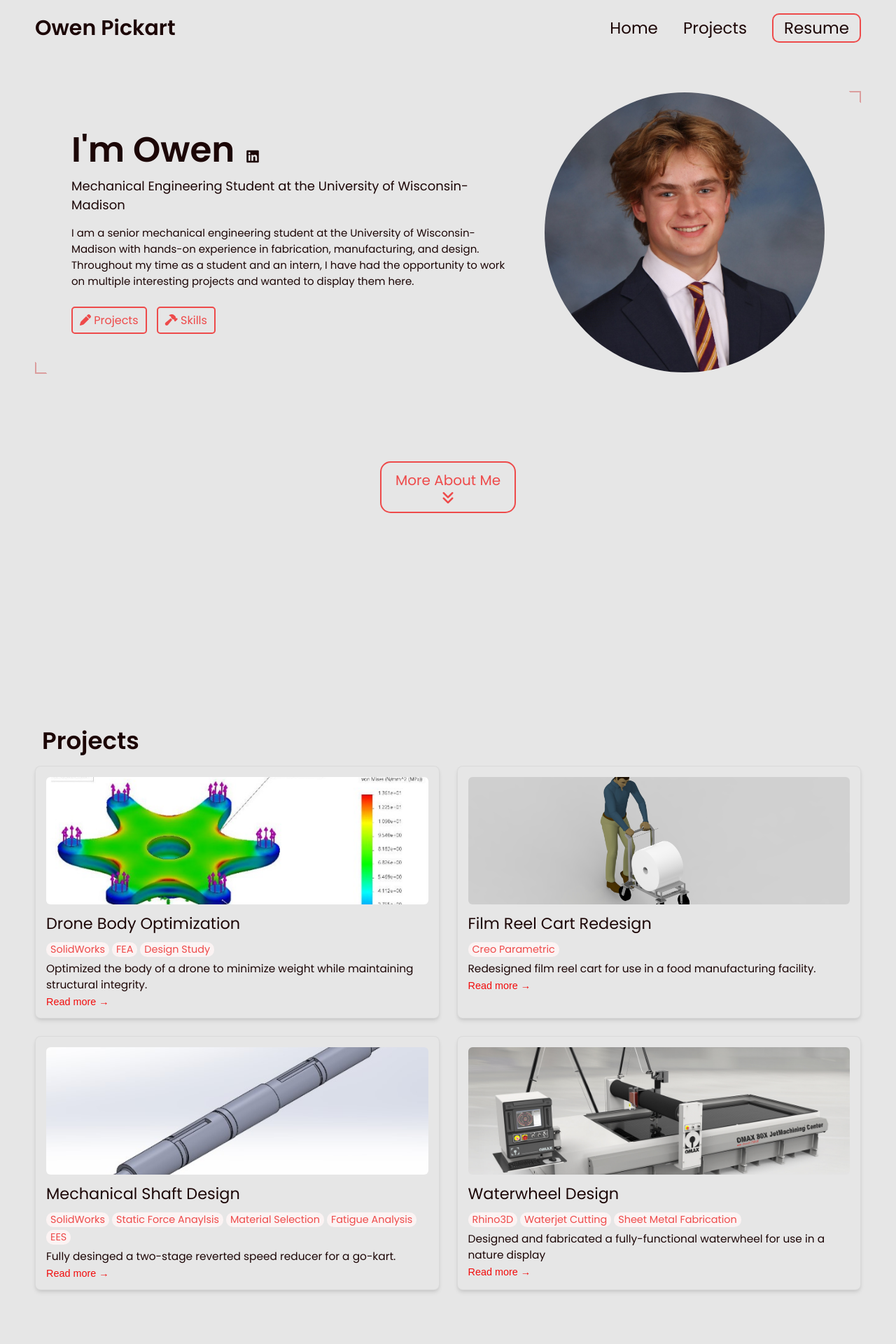
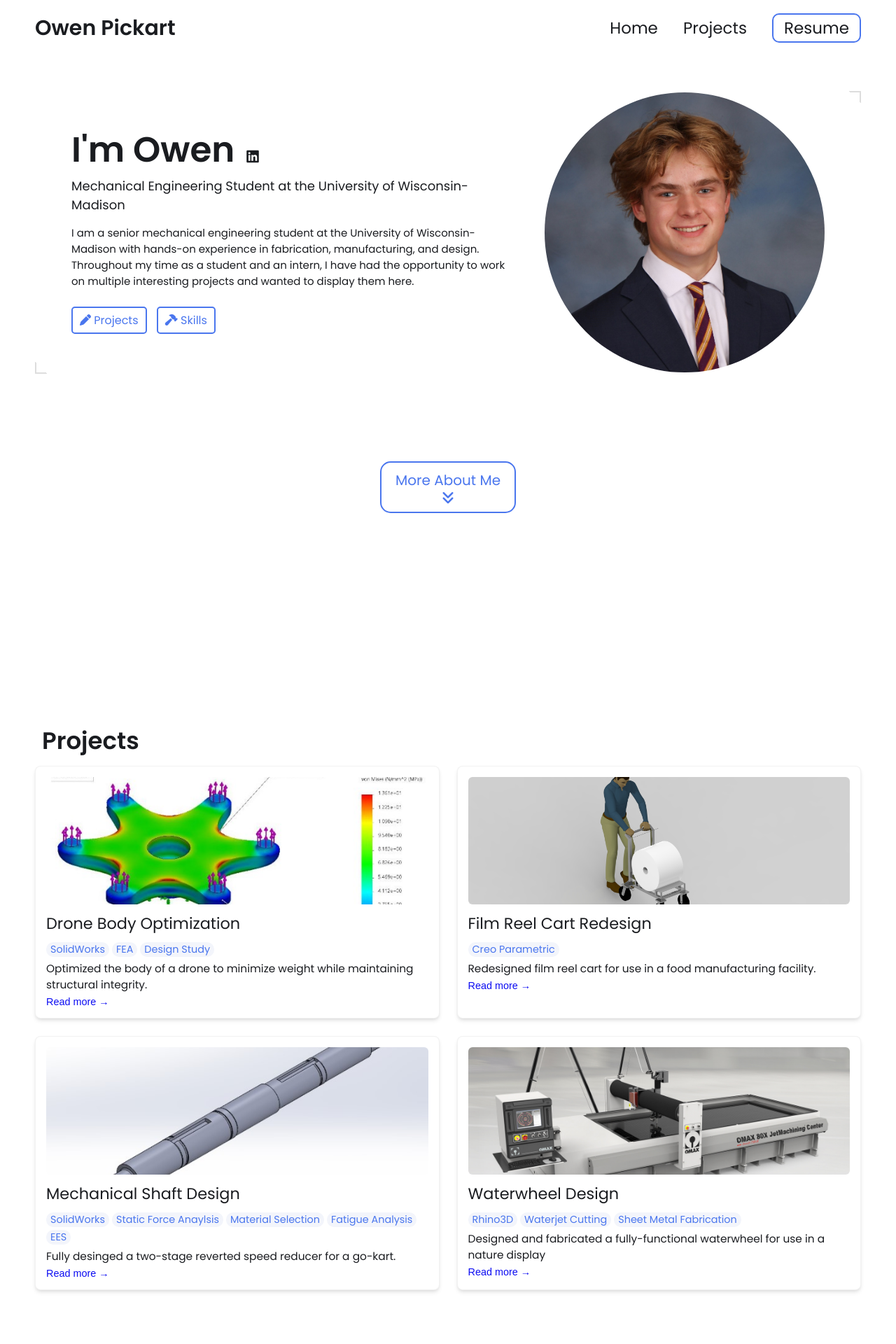
Before and after one commit to owenpickart/owenpickart.github.io, a Jekyll site: the page built from index.html, in a window 1280 px wide. Shown: the top 1920 px of the page at 70% size. Built offline with Jekyll 4.4.1, drawn with Linux system fonts in a browser that asks for light colours.

Commit message:
Update _config.yml

```diff
--- a/_config.yml
+++ b/_config.yml
@@ -75,12 +75,12 @@ skills:
 
 # Active theme (Updatethis to switch themes). Make sure to keep the indentation the samne.
 colors: # this is the basic theme
-  text: "#1c0606"
-  border: "#db9e9e"
-  link: "#ee4a4a"
-  highlight: "#f20c0c"
-  background: "#e6e6e6"
-  light_background: "#fbf3f3"
+  text: "#1a1c20"
+  border: "#ddd"
+  link: "#4a76ee"
+  highlight: "#0c0cf2"
+  background: "#ffffff"
+  light_background: "#f3f5fb"
 
 # A few examples.
 basic theme:
```
